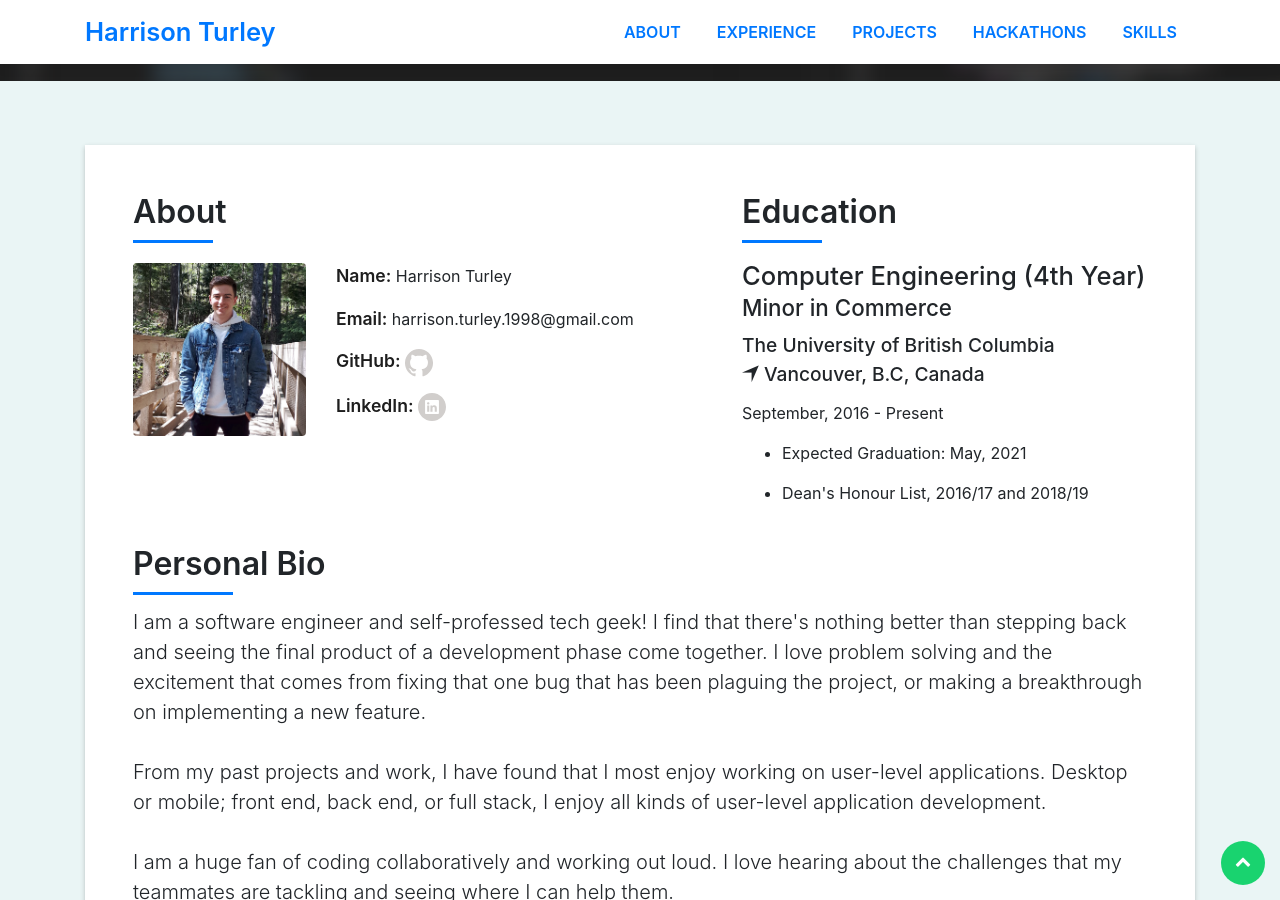
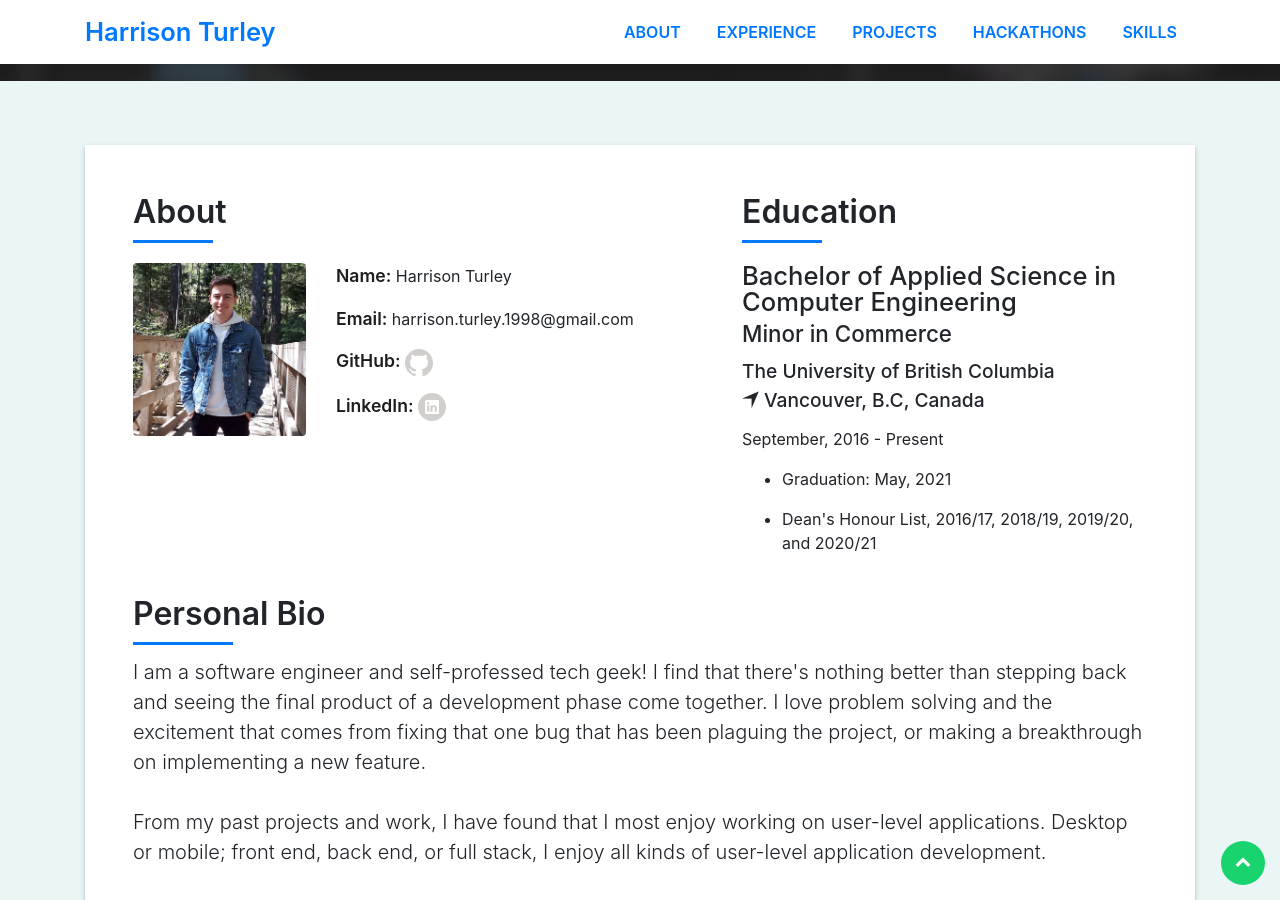
Before and after one commit to harrisonturley/harrisonturley.github.io, a Jekyll site: the page built from index.html, in a window 1280 px wide and 900 px high, scrolled down 819 px. Built offline with Jekyll 4.4.1, drawn with Linux system fonts in a browser that asks for light colours; some web fonts are replaced.

Commit message:
Update website info and fix gem versions

```diff
--- a/Gemfile
+++ b/Gemfile
@@ -8,7 +8,7 @@
 #
 # This will help ensure the proper Jekyll version is running.
 # Happy Jekylling!
-gem "jekyll", "~> 3.8.1"
+gem "jekyll", "~> 4.2.0"
 
 # This is the default theme for new Jekyll sites. You may change this to anything you like.
 gem "minima", "~> 2.0"
@@ -27,3 +27,5 @@
 
 # Performance-booster for watching directories on Windows
 gem "wdm", "~> 0.1.0" if Gem.win_platform?
+
+gem "webrick", "~> 1.7"
--- a/_config.yml
+++ b/_config.yml
@@ -16,7 +16,7 @@
 name:                 "Harrison Turley"
 avatar:               "true"
 email:                "harrison.turley.1998@gmail.com"
-personal_title:       "3rd Year Computer Engineering Student"
+personal_title:       "Software Development Engineer at Amazon"
 summary:              "I am a software engineer and self-professed tech geek! I find that there's nothing better than stepping back and seeing the final product of a development phase come together. I love problem solving and the excitement that comes from fixing that one bug that has been plaguing the project, or making a breakthrough on implementing a new feature.<br/><br/>From my past projects and work, I have found that I most enjoy working on user-level applications. Desktop or mobile; front end, back end, or full stack, I enjoy all kinds of user-level application development.<br/><br/>I am a huge fan of coding collaboratively and working out loud. I love hearing about the challenges that my teammates are tackling and seeing where I can help them.<br/><br/>If you would like to chat, I am always interested in talking to new people with shared interests! "
 
 experience_toggle:    true
--- a/_layouts/resume.html
+++ b/_layouts/resume.html
@@ -131,16 +131,16 @@
                   </div>
                   <div class="row">
                     <div class="col-md-12">
-                      <p class="about-degree">Computer Engineering (4th Year)</p>
+                      <p class="about-degree">Bachelor of Applied Science in Computer Engineering</p>
                       <p class="about-minor">Minor in Commerce</p>
                       <p class="about-uni">The University of British Columbia<br /><i class="ion ion-navigate"></i> Vancouver, B.C, Canada</p>
                       <p>September, 2016 - Present</p>
                       <ul>
                         <li>
-                          <p>Expected Graduation: May, 2021</p>
+                          <p>Graduation: May, 2021</p>
                         </li>
                         <li>
-                          <p>Dean's Honour List, 2016/17 and 2018/19</p>
+                          <p>Dean's Honour List, 2016/17, 2018/19, 2019/20, and 2020/21</p>
                         </li>
                       </ul>
                     </div>
```
Also changed, not shown: Gemfile.lock, 1 other file.
